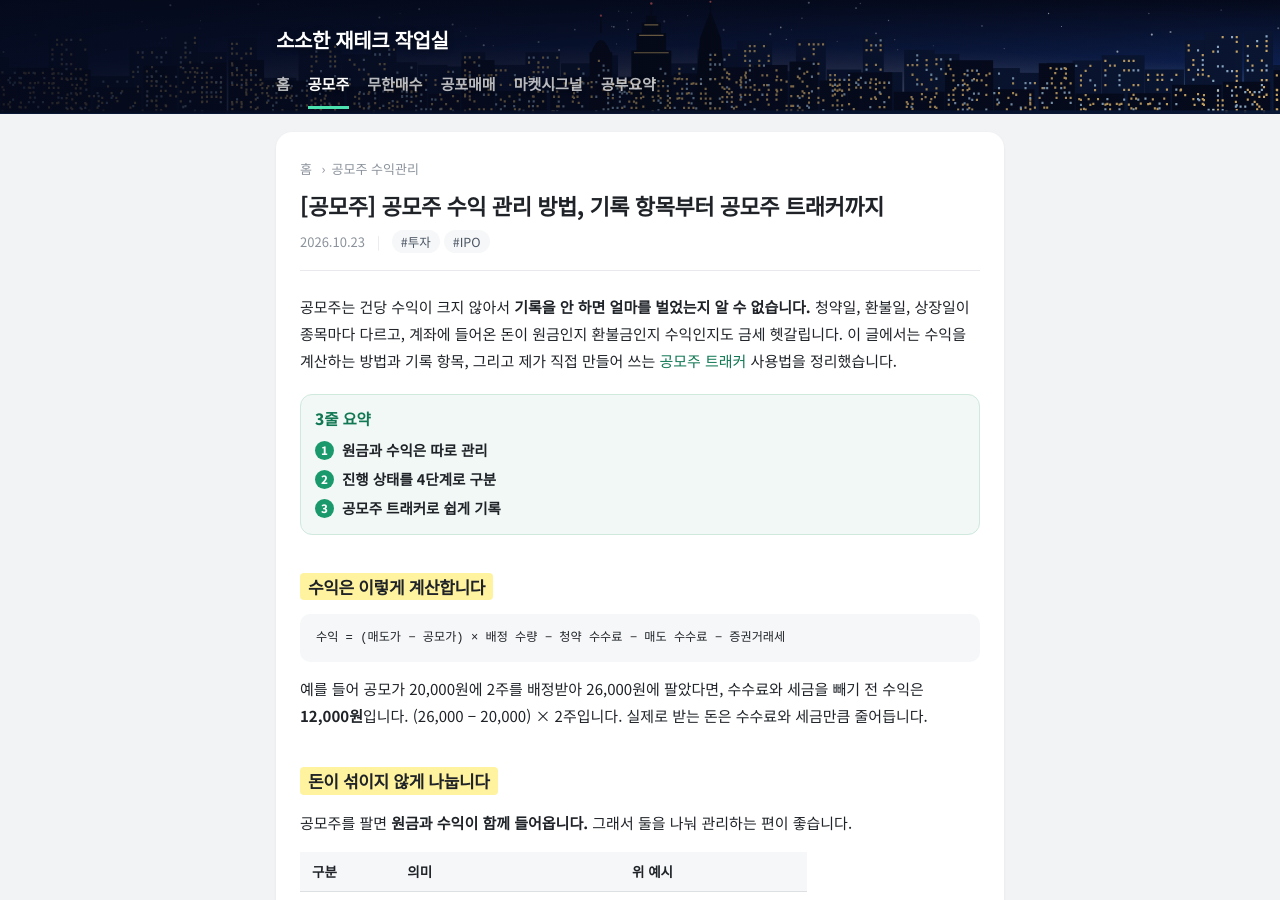
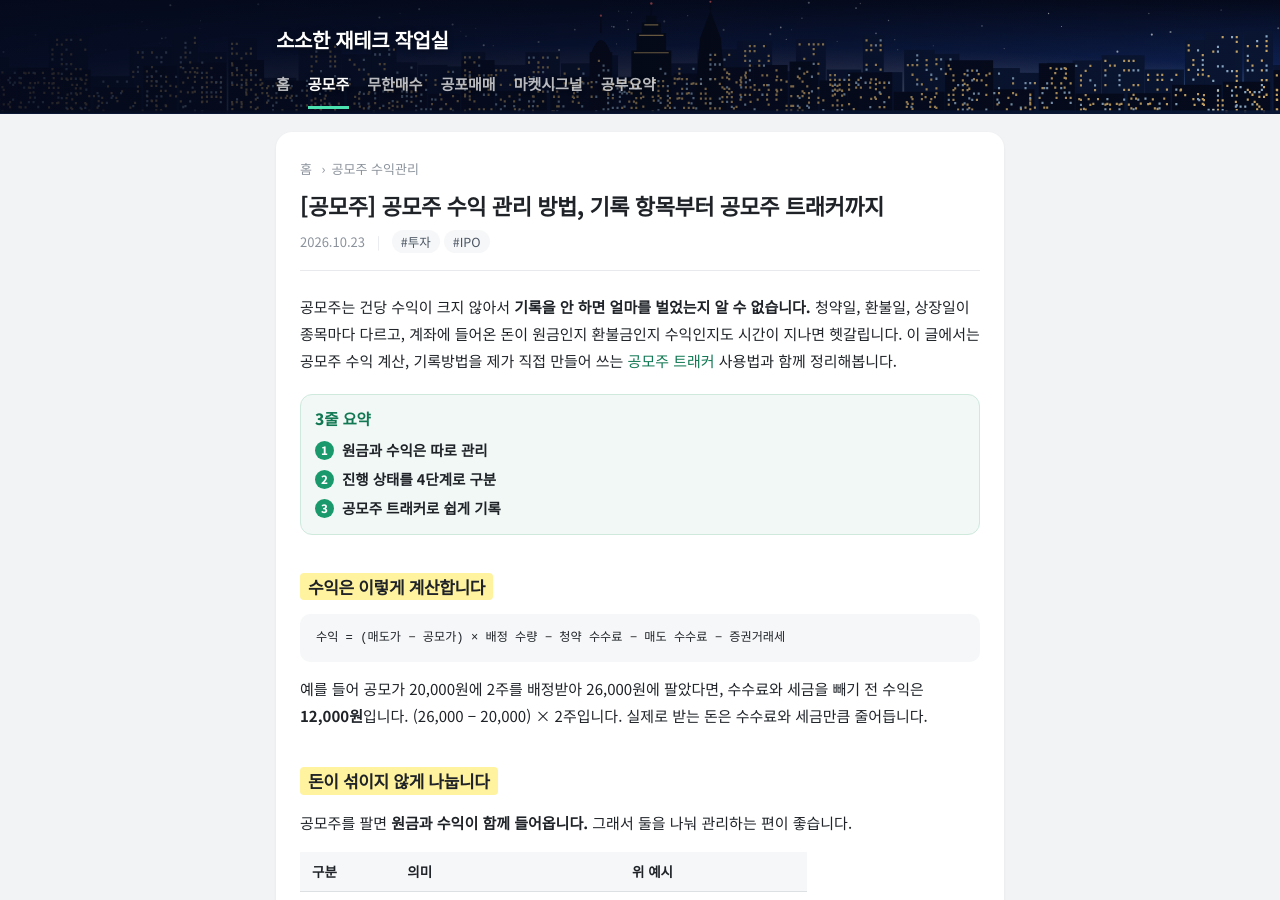
Before and after one commit to mzmzkgu/mzmzkgu.github.io, a Jekyll site: the page built from _posts/2026-10-23-ipo-profit-tracking.md, in a window 1280 px wide and 900 px high. Built offline with Jekyll 4.4.1, drawn with Linux system fonts in a browser that asks for light colours.

Commit message:
update 2026-10-23-ipo-profit-tracking.md

```diff
--- a/_posts/2026-10-23-ipo-profit-tracking.md
+++ b/_posts/2026-10-23-ipo-profit-tracking.md
@@ -6,7 +6,8 @@ description: 공모주를 몇 번 하다 보면 돈이 환불금인지 수익인
 tags: [투자, IPO]
 ---
 
-공모주는 건당 수익이 크지 않아서 **기록을 안 하면 얼마를 벌었는지 알 수 없습니다.** 청약일, 환불일, 상장일이 종목마다 다르고, 계좌에 들어온 돈이 원금인지 환불금인지 수익인지도 금세 헷갈립니다. 이 글에서는 수익을 계산하는 방법과 기록 항목, 그리고 제가 직접 만들어 쓰는 [공모주 트래커](https://mzmzkgu.github.io/ipotracker/) 사용법을 정리했습니다.
+공모주는 건당 수익이 크지 않아서 **기록을 안 하면 얼마를 벌었는지 알 수 없습니다.** 청약일, 환불일, 상장일이 종목마다 다르고, 계좌에 들어온 돈이 원금인지 환불금인지 수익인지도 시간이 지나면 헷갈립니다.
+이 글에서는 공모주 수익 계산, 기록방법을 제가 직접 만들어 쓰는 [공모주 트래커](https://mzmzkgu.github.io/ipotracker/) 사용법과 함께 정리해봅니다.
 
 <div class="tldr" markdown="1">
 
```
